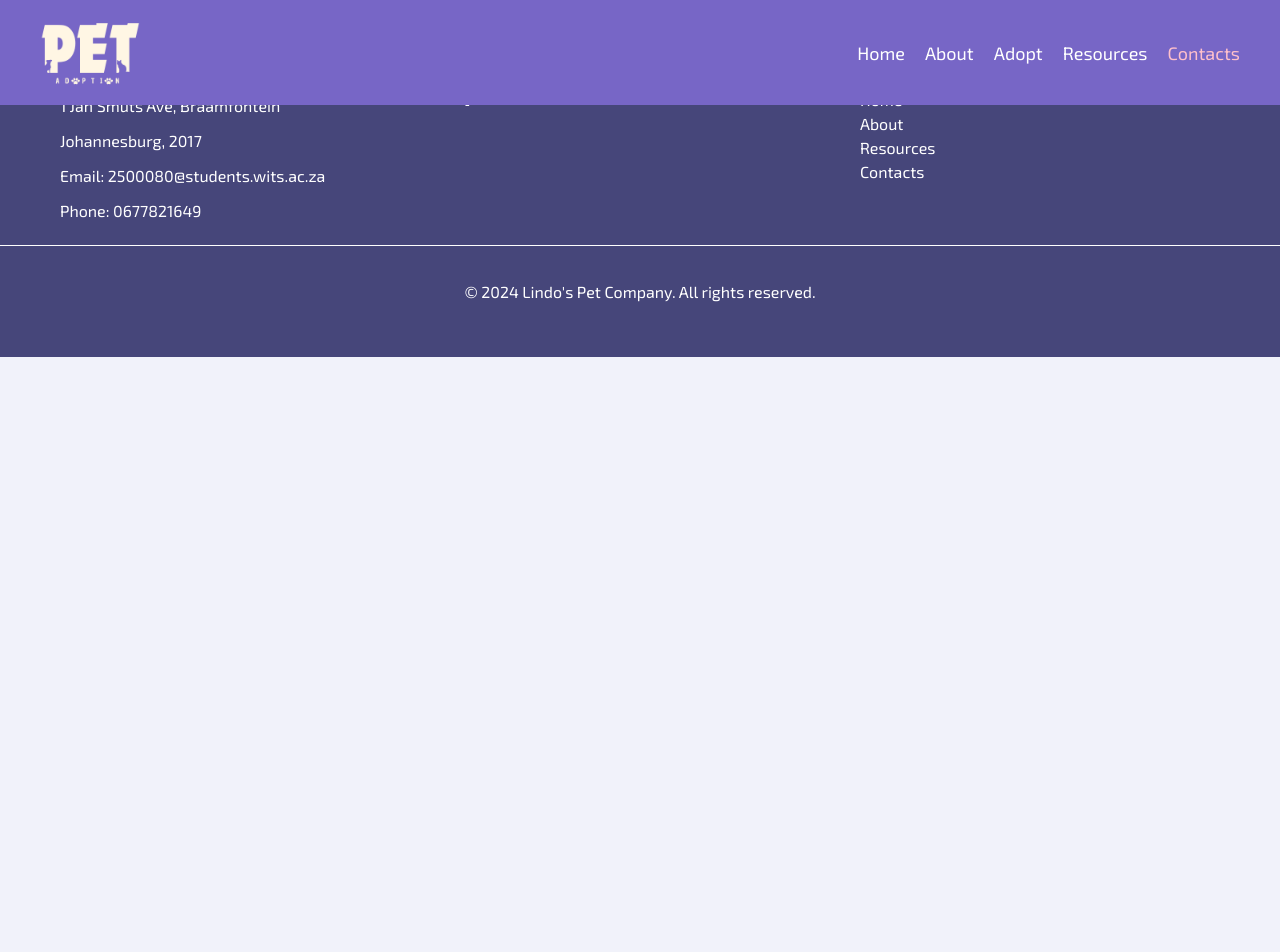
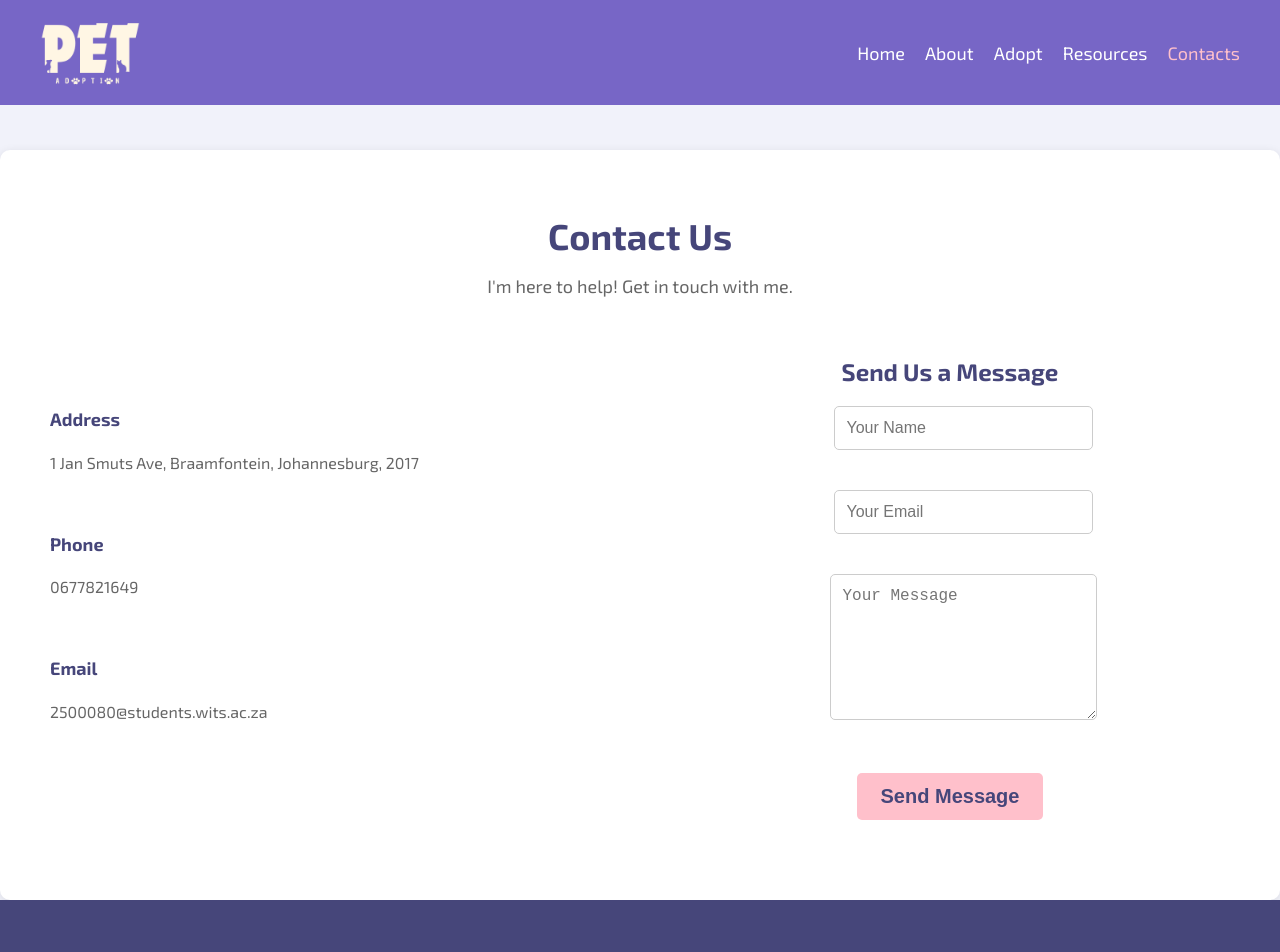
Before and after one commit to lindo315/adoption-repository, a React (Create React App) app: page /contacts in a window 1280 px wide. Shown: the top 952 px of the page. Before the commit the page ends 800 px from the top, so only its background shows below. Built offline with nearby package versions, Linux system fonts and the light colour scheme.

Commit message:
Fixed the image issue

```diff
--- a/src/About.js
+++ b/src/About.js
@@ -39,9 +39,9 @@ function About() {
               </div>
               <div className="hero-text-row">
                 {/* Link to the adoption page */}
-                <Link to="/adopt" className="start-button">
+                <a href="/adopt" className="start-button">
                   Start Here
-                </Link>
+                </a>
               </div>
             </section>
           </section>
--- a/src/Adopt.js
+++ b/src/Adopt.js
@@ -265,7 +265,10 @@ function Adopt() {
             {filteredPets.map((pet) => (
               <CSSTransition key={pet.id} timeout={500} classNames="fade">
                 <div className="pet-card">
-                  <img src={pet.image} alt={pet.name} />
+                  <img
+                    src={`${process.env.PUBLIC_URL}${pet.image}`}
+                    alt={pet.name}
+                  />
                   <div className="pet-info">
                     <h3>{pet.name}</h3>
                     <p>Age: {pet.age}</p>
@@ -301,7 +304,10 @@ function Adopt() {
             <div className="modal-overlay">
               <div className="modal-content">
                 <h2>{selectedPet.name}</h2>
-                <img src={selectedPet.image} alt={selectedPet.name} />
+                <img
+                  src={`${process.env.PUBLIC_URL}${selectedPet.image}`}
+                  alt={selectedPet.name}
+                />
                 <p>Age: {selectedPet.age}</p>
                 <p>Species: {selectedPet.species}</p>
                 <p>Breed: {selectedPet.breed}</p>
--- a/src/App.js
+++ b/src/App.js
@@ -45,6 +45,7 @@ function App() {
               <Route path="/adopt" element={<Adopt />} />
               <Route path="/about" element={<About />} />
               <Route path="/resources" element={<Resources />} />
+              <Route path="/contacts" element={<Contacts />} />
               <Route path="/design" element={<DesignSection />} />
               <Route path="/theory" element={<TheorySection />} />
               <Route path="/internet-art" element={<InternetArtSection />} />
--- a/src/Confirmation.js
+++ b/src/Confirmation.js
@@ -23,7 +23,7 @@ function Confirmation() {
     <div className="confirmation">
       <h2>Adoption Confirmation</h2>
       <div className="pet-info">
-        <img src={pet.image} alt={pet.name} />
+        <img src={`${process.env.PUBLIC_URL}${pet.image}`} alt={pet.name} />
         <h3>{pet.name}</h3>
         <p>Age: {pet.age}</p>
         <p>Species: {pet.species}</p>
--- a/src/ThankYou.js
+++ b/src/ThankYou.js
@@ -15,7 +15,7 @@ function ThankYou() {
     <div className="thank-you">
       <h2>Thank You for Adopting!</h2>
       <div className="pet-info">
-        <img src={pet.image} alt={pet.name} />
+        <img src={`${process.env.PUBLIC_URL}${pet.image}`} alt={pet.name} />
         <h3>Congratulations on adopting {pet.name}!</h3>
         <p>
           We are thrilled that you have chosen to give {pet.name} a loving
--- a/src/index.css
+++ b/src/index.css
@@ -13,7 +13,6 @@ code {
 }
 
 /* START */
-/* Home.css */
 .home {
   text-align: center;
   padding-top: 150px;
@@ -1044,3 +1043,126 @@ header {
   background-color: #46467a;
   color: #fff;
 }
+
+/* Contacts */
+.contacts-page {
+  max-width: 1200px;
+  margin: 0 auto;
+  padding: 40px;
+  margin-top: 150px;
+  background-color: #fff;
+  border-radius: 10px;
+  box-shadow: 0 2px 10px rgba(0, 0, 0, 0.1);
+}
+
+.contacts-header {
+  text-align: center;
+  margin-bottom: 40px;
+}
+
+.contacts-header h1 {
+  font-size: 36px;
+  color: #46467a;
+  margin-bottom: 10px;
+}
+
+.contacts-header p {
+  font-size: 18px;
+  color: #666;
+}
+
+.contacts-content {
+  display: flex;
+  justify-content: space-between;
+  align-items: flex-start;
+  margin-bottom: 40px;
+}
+
+.contact-info {
+  flex: 1;
+  margin-right: 40px;
+}
+
+.info-item {
+  display: flex;
+  align-items: center;
+  margin-bottom: 20px;
+}
+
+.info-item i {
+  font-size: 24px;
+  color: #7766c6;
+  margin-right: 10px;
+}
+
+.info-item h3 {
+  font-size: 18px;
+  color: #46467a;
+  margin-bottom: 5px;
+}
+
+.info-item p {
+  font-size: 16px;
+  color: #666;
+}
+
+.contact-form {
+  flex: 1;
+}
+
+.contact-form h2 {
+  font-size: 24px;
+  color: #46467a;
+  margin-bottom: 20px;
+}
+
+.form-group {
+  margin-bottom: 20px;
+}
+
+.form-group input,
+.form-group textarea {
+  width: 100%;
+  padding: 12px;
+  font-size: 16px;
+  border: 1px solid #ccc;
+  border-radius: 5px;
+}
+
+.form-group textarea {
+  height: 120px;
+}
+
+.contact-form button[type="submit"] {
+  display: inline-block;
+  padding: 12px 24px;
+  background-color: #ffc0cb;
+  color: #46467a;
+  text-decoration: none;
+  border-radius: 5px;
+  font-weight: bold;
+  transition: background-color 0.3s ease;
+  border: none;
+  cursor: pointer;
+}
+
+.contact-form button[type="submit"]:hover {
+  background-color: #46467a;
+  color: #fff;
+}
+
+.social-media {
+  text-align: center;
+}
+
+.social-media a {
+  display: inline-block;
+  margin: 0 10px;
+  color: #7766c6;
+  font-size: 24px;
+  transition: color 0.3s ease;
+}
+
+.social-media a:hover {
+  color: #ffc0cb;
+}
```
Also changed, not shown: src/Components/LoadingScreen.js (deleted, +0 -21 lines), src/Pages/Contacts.js (deleted, +0 -72 lines).
